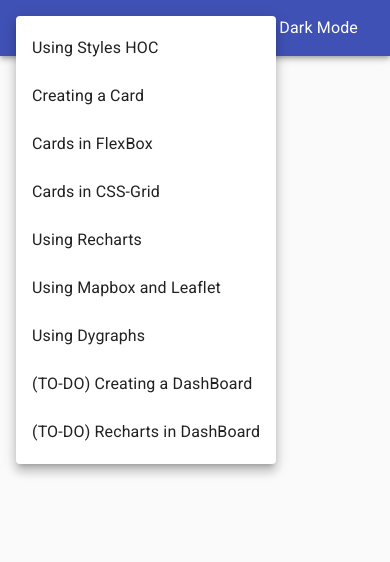
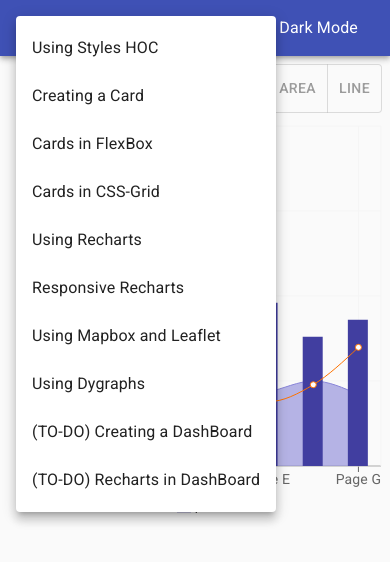
Before and after one commit to zotijs/material-ui-demo, a React (Create React App) app: page /examples/recharts-responsive in a window 390 px wide. Both pictures are taken after a click on the button 40 px from the left and 28 px from the top of the page. Shown: the top 562 px of the page. Built offline with nearby package versions, Linux system fonts and the light colour scheme.

Commit message:
responsive chart and visibility toggle

```diff
--- a/src/components/app/App.js
+++ b/src/components/app/App.js
@@ -10,6 +10,7 @@ import {
   RechartsGrid,
   SimpleMap,
   DyBox,
+  ResponsiveRechart,
 } from "components/examples";
 
 const App = ({ isDarkMode, toggleDarkMode, ...restProps }) => {
@@ -32,6 +33,11 @@ const App = ({ isDarkMode, toggleDarkMode, ...restProps }) => {
             exact
             component={RechartsGrid}
           />
+          <Route
+            path={"/examples/recharts-responsive"}
+            exact
+            component={ResponsiveRechart}
+          />
           <Route path={"/examples/simple-map"} exact component={SimpleMap} />
           <Route path={"/examples/dygraphs"} exact component={DyBox} />
         </Switch>
--- a/src/components/examples/index.js
+++ b/src/components/examples/index.js
@@ -12,6 +12,7 @@ import AdvBarChart from "./advBarChart";
 import AdvBubbleChart from "./advBubbleChart";
 import DyBox from "./dyBox";
 import DyLineChart from "./dyLineChart";
+import ResponsiveRechart from "./responsiveRechart";
 
 export {
   WithStylesExample,
@@ -28,4 +29,5 @@ export {
   AdvBubbleChart,
   DyBox,
   DyLineChart,
+  ResponsiveRechart,
 };
--- /dev/null
+++ b/src/components/examples/responsiveRechart/ResponsiveRechart.js
@@ -0,0 +1,68 @@
+import React, { useState } from "react";
+import {
+  ResponsiveContainer,
+  ComposedChart,
+  Area,
+  Bar,
+  Line,
+  CartesianGrid,
+  XAxis,
+  YAxis,
+  Tooltip,
+  Legend,
+} from "recharts";
+import { SeriesGroup } from "./components";
+
+/*
+Invesigate:
+Not working with deep nested components
+for example passing AdvLineChart as a child
+
+Also passing a style to 'style' prop not working.
+*/
+
+const ResponsiveRecart = ({ classes, data, ...restProps }) => {
+  const [chart, setChart] = useState("all");
+
+  const handleVisibility = (chartType) => {
+    if (chart === "all" || chartType === chart) return "visible";
+
+    return "hidden";
+  };
+
+  return (
+    <>
+      <SeriesGroup setChart={setChart} chart={chart} />
+      <ResponsiveContainer width="99%" height={400}>
+        <ComposedChart data={data}>
+          <XAxis dataKey="name" />
+          <YAxis />
+          <Tooltip />
+          <Legend />
+          <CartesianGrid stroke="#f5f5f5" />
+          <Area
+            type="monotone"
+            dataKey="amt"
+            fill="#8884d8"
+            stroke="#8884d8"
+            visibility={handleVisibility("area")}
+          />
+          <Bar
+            dataKey="pv"
+            barSize={20}
+            fill="#413ea0"
+            visibility={handleVisibility("bar")}
+          />
+          <Line
+            type="monotone"
+            dataKey="uv"
+            stroke="#ff7300"
+            visibility={handleVisibility("line")}
+          />
+        </ComposedChart>
+      </ResponsiveContainer>
+    </>
+  );
+};
+
+export default ResponsiveRecart;
--- /dev/null
+++ b/src/components/examples/responsiveRechart/components/index.js
@@ -0,0 +1,3 @@
+import SeriesGroup from "./seriesGroup";
+
+export { SeriesGroup };
--- /dev/null
+++ b/src/components/examples/responsiveRechart/components/seriesGroup/SeriesGroup.js
@@ -0,0 +1,19 @@
+import React from "react";
+import { ToggleButtonGroup, ToggleButton } from "@material-ui/lab";
+
+const SeriesGroup = ({ classes, chart, setChart, ...restProps }) => {
+  const handleChange = (e, type) => setChart(type);
+
+  return (
+    <div className={classes.buttonGroup}>
+      <ToggleButtonGroup value={chart} exclusive onChange={handleChange}>
+        <ToggleButton value="all">All</ToggleButton>
+        <ToggleButton value="bar">Bar</ToggleButton>
+        <ToggleButton value="area">Area</ToggleButton>
+        <ToggleButton value="line">Line</ToggleButton>
+      </ToggleButtonGroup>
+    </div>
+  );
+};
+
+export default SeriesGroup;
--- /dev/null
+++ b/src/components/examples/responsiveRechart/components/seriesGroup/index.js
@@ -0,0 +1,5 @@
+import { withStyles } from "@material-ui/core/styles";
+import SeriesGroup from "./SeriesGroup";
+import styles from "./styles";
+
+export default withStyles(styles)(SeriesGroup);
--- /dev/null
+++ b/src/components/examples/responsiveRechart/components/seriesGroup/styles.js
@@ -0,0 +1,8 @@
+export default {
+  buttonGroup: {
+    display: "flex",
+    alignItems: "center",
+    justifyContent: "flex-end",
+    margin: 8,
+  },
+};
--- /dev/null
+++ b/src/components/examples/responsiveRechart/data.js
@@ -0,0 +1,44 @@
+export default [
+  {
+    name: "Page A",
+    uv: 4000,
+    pv: 2400,
+    amt: 2400,
+  },
+  {
+    name: "Page B",
+    uv: 3000,
+    pv: 1398,
+    amt: 2210,
+  },
+  {
+    name: "Page C",
+    uv: 2000,
+    pv: 9800,
+    amt: 2290,
+  },
+  {
+    name: "Page D",
+    uv: 2780,
+    pv: 3908,
+    amt: 2000,
+  },
+  {
+    name: "Page E",
+    uv: 1890,
+    pv: 4800,
+    amt: 2181,
+  },
+  {
+    name: "Page F",
+    uv: 2390,
+    pv: 3800,
+    amt: 2500,
+  },
+  {
+    name: "Page G",
+    uv: 3490,
+    pv: 4300,
+    amt: 2100,
+  },
+];
--- /dev/null
+++ b/src/components/examples/responsiveRechart/index.js
@@ -0,0 +1,7 @@
+import { withStyles } from "@material-ui/core/styles";
+import { withMockData } from "libararies/rechart/";
+import styles from "./styles";
+import data from "./data";
+import ResponsiveRecart from "./ResponsiveRechart";
+
+export default withMockData(data)(withStyles(styles)(ResponsiveRecart));
--- /dev/null
+++ b/src/components/examples/responsiveRechart/styles.js
@@ -0,0 +1,7 @@
+export default {
+  container: {
+    boxSizing: "border-box",
+    height: 400,
+    width: "99%",
+  },
+};
--- a/src/components/menuItems/MenuItems.js
+++ b/src/components/menuItems/MenuItems.js
@@ -37,6 +37,13 @@ const MenuItems = React.forwardRef(({ handleClose, ...restProps }, ref) => (
     </MenuItem>
     <MenuItem
       component={RouterLink}
+      to="/examples/recharts-responsive"
+      onClick={handleClose}
+    >
+      Responsive Recharts
+    </MenuItem>
+    <MenuItem
+      component={RouterLink}
       to="/examples/simple-map"
       onClick={handleClose}
     >
```
